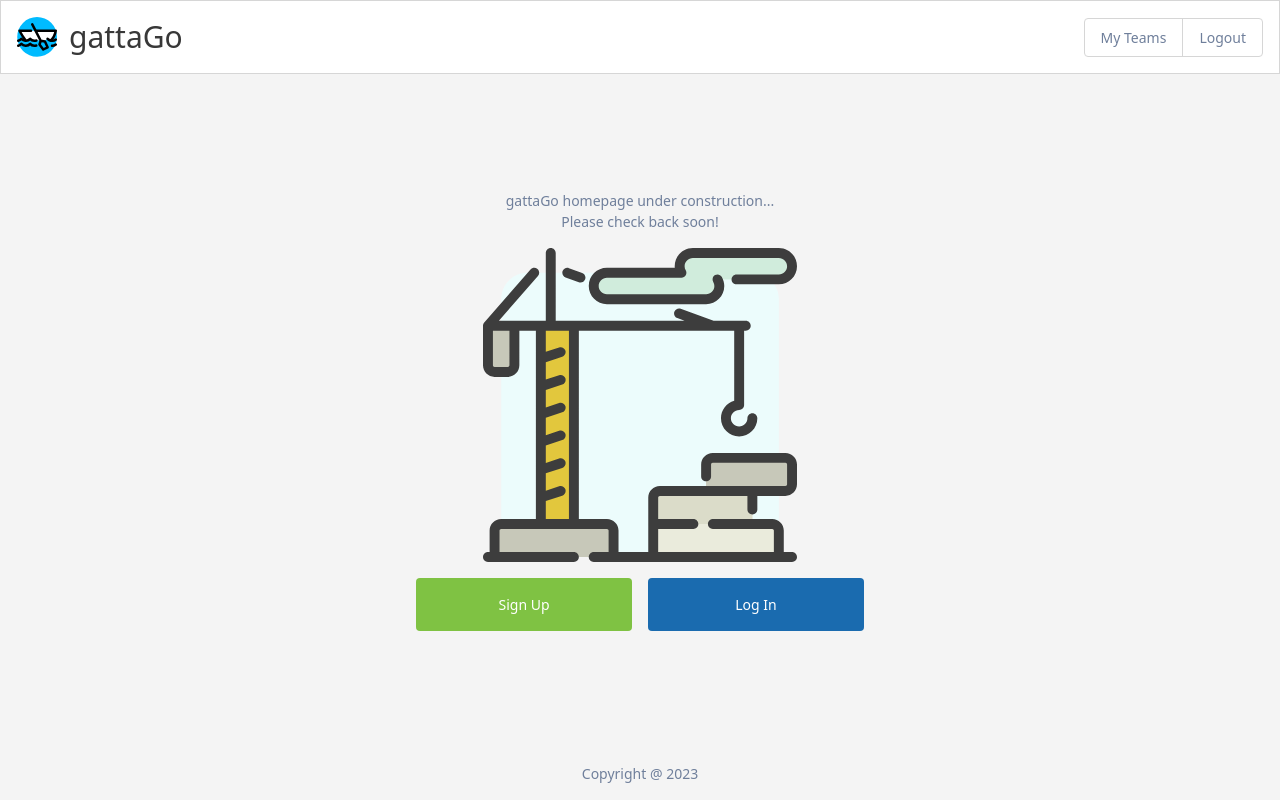
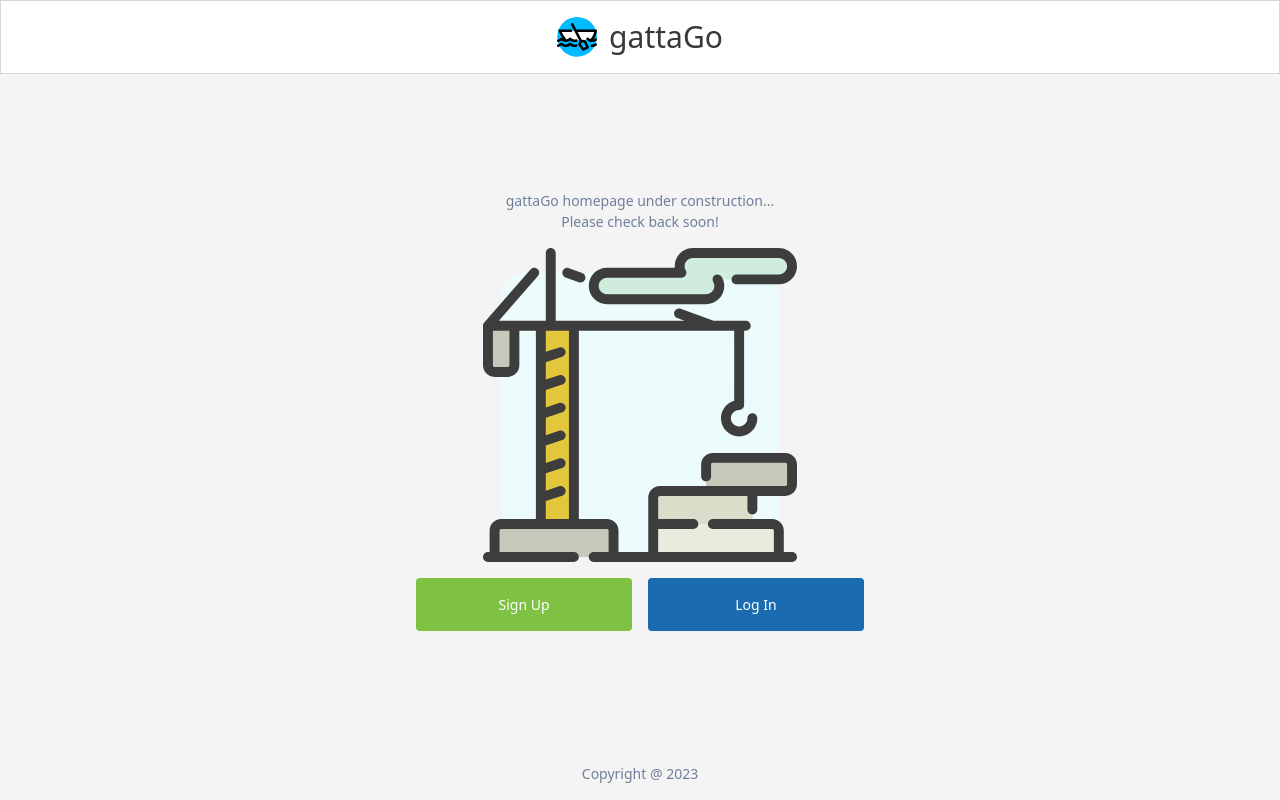
Before and after one commit to kimcangho/gattaGo-client, a React (Vite) app: page / in a window 1280 px wide. Built offline with nearby package versions, Linux system fonts and the light colour scheme.

Commit message:
build logout functionality for user in header component

```diff
--- a/src/App.tsx
+++ b/src/App.tsx
@@ -17,7 +17,7 @@ const App = (): JSX.Element => {
   return (
     <BrowserRouter>
       <div className="flex flex-col h-screen justify-between">
-        <Header isLoggedIn={isLoggedIn} />
+        <Header isLoggedIn={isLoggedIn} setIsLoggedIn={setIsLoggedIn} />
         <Routes>
           <Route path="/" element={<HomePage />} />
           <Route
--- a/src/components/Header.tsx
+++ b/src/components/Header.tsx
@@ -1,16 +1,35 @@
-import { Link } from "react-router-dom";
+import { Link, useNavigate } from "react-router-dom";
+import axios from "axios";
 import gattaGoLogo from "../assets/logos/gattaGo-boat.svg";
 
 interface HeaderProps {
   isLoggedIn: boolean;
+  setIsLoggedIn: Function;
 }
 
-const Header = ({ isLoggedIn }: HeaderProps): JSX.Element => {
+const Header = ({ isLoggedIn, setIsLoggedIn }: HeaderProps): JSX.Element => {
+  const navigate = useNavigate();
+
+  const handleLogout = async () => {
+    setIsLoggedIn((isLoggedIn: boolean) => !isLoggedIn);
+    //  delete request to api to remove refresh token
+    try {
+      await axios.delete(`http://localhost:7777/logout`, {
+        withCredentials: true,
+      });
+      console.log("successfully logged out!");
+    } catch (err) {
+      console.log(err);
+    }
+
+    navigate("../login");
+  };
+
   return (
     <div
       className={`bg-white flex ${
-        !isLoggedIn ? `justify-between` : `justify-center`
-      } items-center border border-gray-border px-6 py-1 tablet:p-4`}
+        isLoggedIn ? `justify-between` : `justify-center`
+      } items-center border border-gray-border px-1 py-1 tablet:p-4`}
     >
       <Link
         to="../"
@@ -19,20 +38,20 @@ const Header = ({ isLoggedIn }: HeaderProps): JSX.Element => {
         <img src={gattaGoLogo} alt="gattaGo Logo" className="h-6 tablet:h-10" />
         <h2 className="text-gray-dark text-2xl tablet:text-3xl">gattaGo</h2>
       </Link>
-      {!isLoggedIn && (
+      {isLoggedIn && (
         <div className="flex bg-white border border-gray-border rounded">
           <Link
             to="../test/dashboard"
             className="border-r border-gray-border rounded-l hover:bg-blue-light hover:text-white"
           >
-            <p className="px-4 py-2">My Teams</p>
+            <p className="px-2 py-1 tablet:px-4 tablet:py-2">My Teams</p>
           </Link>
-          <Link
-            to="../login"
-            className="hover:bg-orange-dark hover:text-white rounded-r"
+          <div
+            className="hover:bg-orange-dark hover:text-white rounded-r cursor-pointer"
+            onClick={handleLogout}
           >
-            <p className="px-4 py-2">Logout</p>
-          </Link>
+            <p className="px-2 py-1 tablet:px-4 tablet:py-2">Logout</p>
+          </div>
         </div>
       )}
     </div>
```
